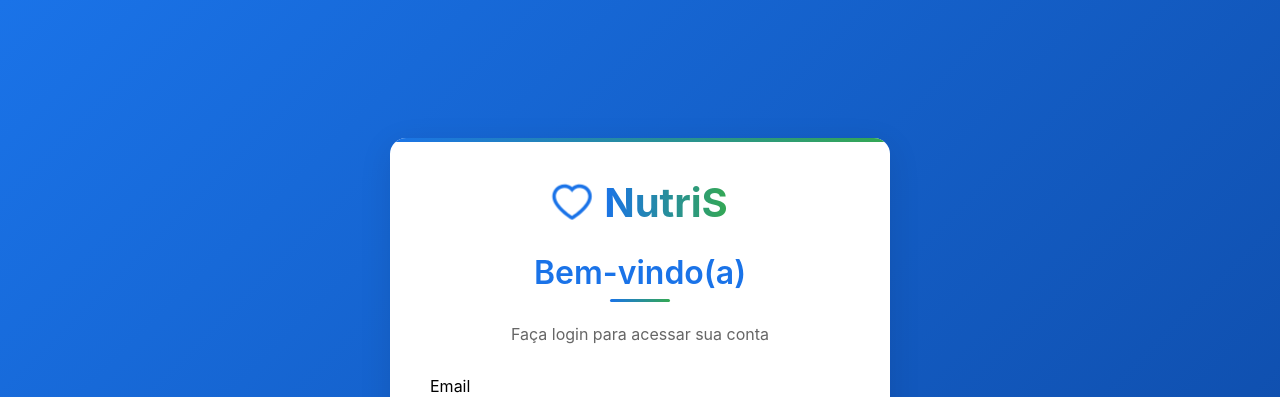
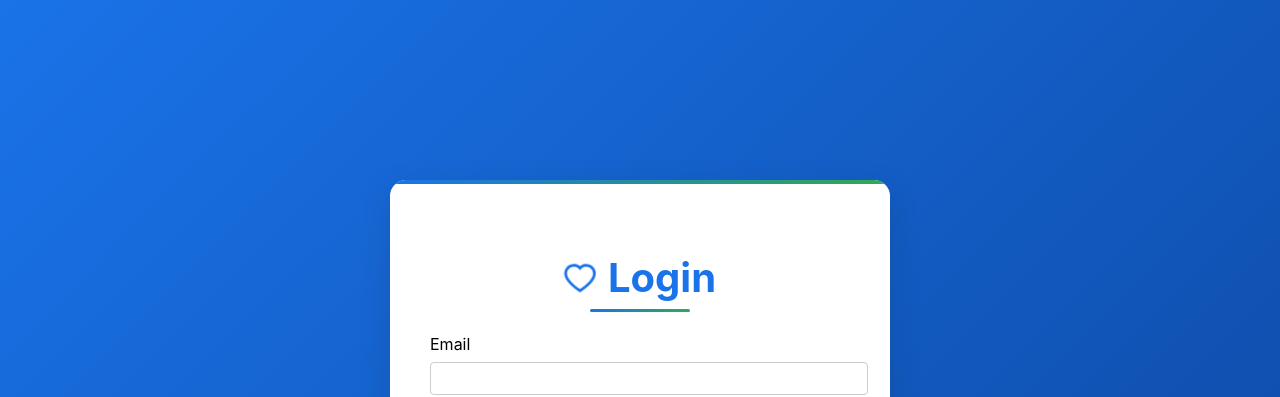
Before and after one commit to xxcaioken/nutrisFront, a React (Create React App) app: page / in a window 1280 px wide. Shown: the top 397 px of the page. Built offline with nearby package versions, Linux system fonts and the light colour scheme.

Commit message:
feat: Adiciona novo componente PageTitle com animação de coração e estilização, substituindo títulos em várias páginas para uma melhor consistência visual e experiência do usuário.

```diff
--- a/public/index.html
+++ b/public/index.html
@@ -2,7 +2,7 @@
 <html lang="en">
   <head>
     <meta charset="utf-8" />
-    <link rel="icon" href="%PUBLIC_URL%/favicon.ico" />
+    <link rel="icon" href="%PUBLIC_URL%/favicon.svg" type="image/svg+xml" />
     <meta name="viewport" content="width=device-width, initial-scale=1" />
     <meta name="theme-color" content="#000000" />
     <meta
--- /dev/null
+++ b/src/components/common/PageTitle/PageTitle.module.css
@@ -0,0 +1,42 @@
+.title {
+  color: #1a73e8;
+  font-size: 2.5rem;
+  font-weight: 700;
+  margin-bottom: 2rem;
+  text-align: center;
+  position: relative;
+  display: flex;
+  align-items: center;
+  justify-content: center;
+  gap: 12px;
+}
+
+.title::after {
+  content: '';
+  position: absolute;
+  bottom: -10px;
+  left: 50%;
+  transform: translateX(-50%);
+  width: 100px;
+  height: 3px;
+  background: linear-gradient(90deg, #1a73e8, #34a853);
+  border-radius: 3px;
+}
+
+.heartIcon {
+  font-size: 2rem;
+  color: #1a73e8;
+  animation: pulse 2s infinite;
+}
+
+@keyframes pulse {
+  0% {
+    transform: scale(1);
+  }
+  50% {
+    transform: scale(1.1);
+  }
+  100% {
+    transform: scale(1);
+  }
+}
--- /dev/null
+++ b/src/components/common/PageTitle/PageTitle.tsx
@@ -0,0 +1,17 @@
+import { HeartOutlined } from '@ant-design/icons';
+import styles from './PageTitle.module.css';
+
+interface PageTitleProps {
+  title: string;
+  heartPosition?: 'left' | 'right';
+}
+
+export const PageTitle = ({ title, heartPosition = 'left' }: PageTitleProps) => {
+  return (
+    <h2 className={styles.title}>
+      {heartPosition === 'left' && <HeartOutlined className={styles.heartIcon} />}
+      {title}
+      {heartPosition === 'right' && <HeartOutlined className={styles.heartIcon} />}
+    </h2>
+  );
+};
--- a/src/pages/admin/Admin.module.css
+++ b/src/pages/admin/Admin.module.css
@@ -1,6 +1,6 @@
 .container {
   min-height: 100vh;
-  background:white;
+  background: white;
   padding: 2rem;
 }
 
--- a/src/pages/admin/Admin.tsx
+++ b/src/pages/admin/Admin.tsx
@@ -3,6 +3,7 @@
 import { schoolService, EscolaDTO } from '../../services/school/schoolService';
 import { userService, UserDTO } from '../../services/user/userService';
 import { userSchoolService, UserSchoolDTO } from '../../services/userSchool/userSchoolService';
+import { PageTitle } from '../../components/common/PageTitle/PageTitle';
 import styles from './Admin.module.css';
 import SchoolListModal from '../../components/SchoolListModal';
 import SchoolForm from '../../components/SchoolForm';
@@ -161,7 +162,7 @@
 
   return (
     <div className={styles.container}>
-      <h2 className={styles.title}>Painel Administrativo</h2>
+      <PageTitle title="Painel Administrativo" />
 
       <div className={styles.adminInfo}>
         <p><strong>Nome:</strong> {user.nome}</p>
--- a/src/pages/login/login.module.css
+++ b/src/pages/login/login.module.css
@@ -26,38 +26,6 @@
   right: 0;
   height: 4px;
   background: linear-gradient(90deg, #1a73e8, #34a853);
-}
-
-.title {
-  color: #1a73e8;
-  font-size: 2rem;
-  font-weight: 600;
-  margin-bottom: 2rem;
-  text-align: center;
-  position: relative;
-}
-
-.title::after {
-  content: '';
-  position: absolute;
-  bottom: -10px;
-  left: 50%;
-  transform: translateX(-50%);
-  width: 60px;
-  height: 3px;
-  background: linear-gradient(90deg, #1a73e8, #34a853);
-  border-radius: 3px;
-}
-
-.registerLink {
-  margin-top: 1rem;
-  text-align: center;
-  font-size: 0.9rem;
-}
-
-.link {
-  color: #007bff;
-  text-decoration: none;
 }
 
 .divider {
--- a/src/pages/login/login.tsx
+++ b/src/pages/login/login.tsx
@@ -6,9 +6,9 @@
 import { Input } from '../../components/common/Input';
 import { Button } from '../../components/common/Button';
 import { GoogleButton } from '../../components/common/GoogleButton';
+import { PageTitle } from '../../components/common/PageTitle/PageTitle';
 import styles from './login.module.css';
 import { message } from 'antd';
-import { HeartOutlined } from '@ant-design/icons';
 
 export const Login = () => {
   const [email, setEmail] = useState('');
@@ -63,13 +63,7 @@
   return (
     <div className={styles.container}>
       <form onSubmit={handleSubmit} className={styles.form}>
-        <div className={styles.logoContainer}>
-          <HeartOutlined className={styles.logo} />
-          <h1 className={styles.appName}>NutriS</h1>
-        </div>
-
-        <h2 className={styles.title}>Bem-vindo(a)</h2>
-        <p className={styles.subtitle}>Faça login para acessar sua conta</p>
+        <PageTitle title="Login" heartPosition="left" />
 
         <Input
           label="Email"
--- a/src/pages/profile/profile.tsx
+++ b/src/pages/profile/profile.tsx
@@ -2,6 +2,7 @@
 import { getUserProfile, UserProfile, getUserSchools, UserSchool } from '../../services/profile/profileService';
 import { Modal } from '../../components/common/Modal';
 import { SpreadsheetModal } from '../../components/SpreadsheetModal/SpreadsheetModal';
+import { PageTitle } from '../../components/common/PageTitle/PageTitle';
 import styles from './profile.module.css';
 
 export const Profile = () => {
@@ -55,7 +56,7 @@
 
   return (
     <div className={styles.container}>
-      <h2 className={styles.title}>Perfil</h2>
+      <PageTitle title="Perfil" />
 
       <div className={styles.profileInfo}>
         <p><strong>Nome:</strong> {user.nome}</p>
```
Also changed, not shown: public/favicon.svg (added).
